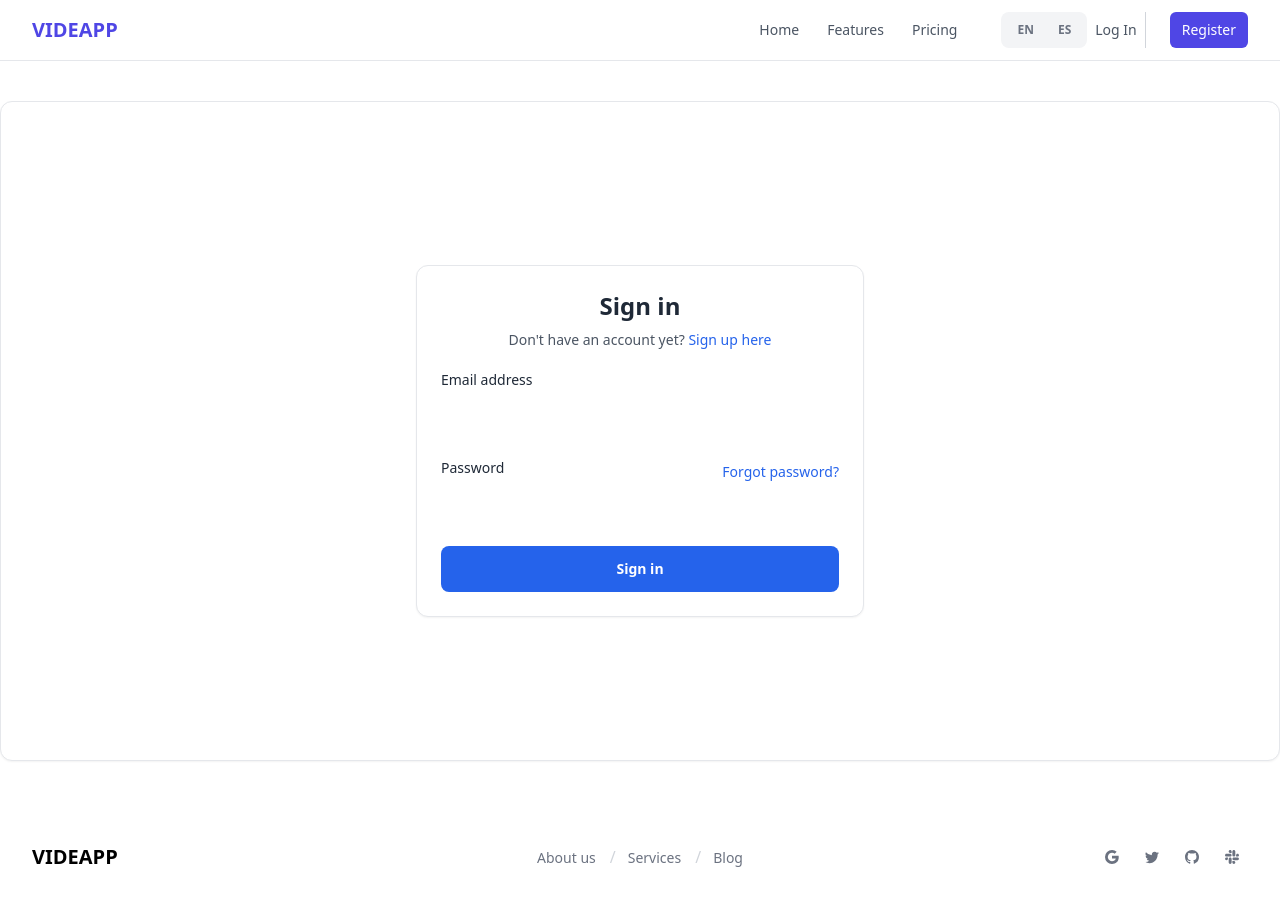
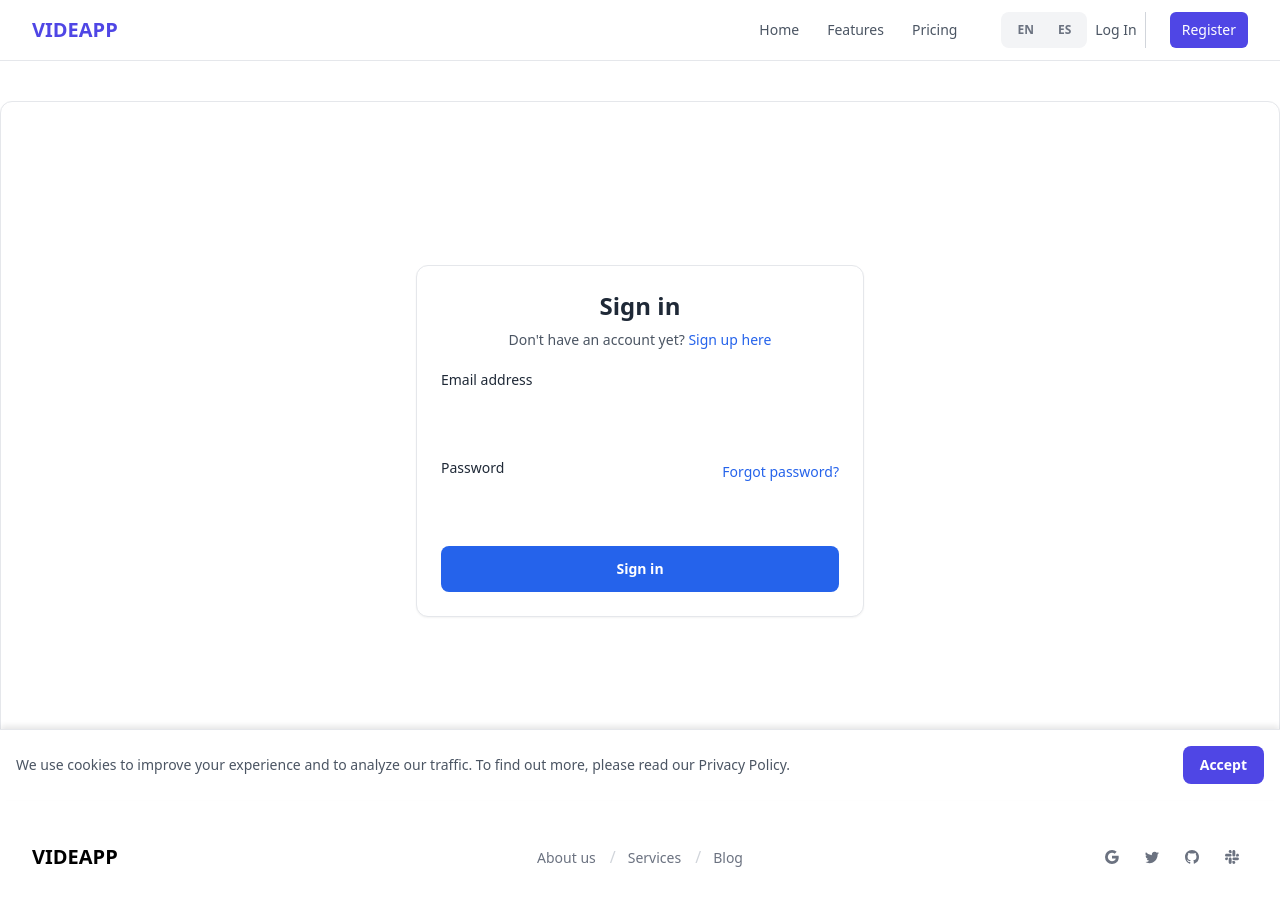
Before and after one commit to pdv88/admin-comunidad, a React (Vite) app in the folder client/: page /login in a window 1280 px wide. Shown: the top 906 px of the page. Built offline with nearby package versions, Linux system fonts and the light colour scheme.

Commit message:
feat: Add initial application structure with routing and a cookie consent component.

```diff
--- a/client/src/App.jsx
+++ b/client/src/App.jsx
@@ -18,7 +18,8 @@ import Voting from "./pages/Voting";
 import Properties from "./pages/Properties";
 import UserManagement from "./pages/UserManagement";
 import UpdatePassword from "./pages/UpdatePassword";
-import Settings from "./pages/Settings"; // Import Settings page
+import Settings from "./pages/Settings";
+import CookieConsent from "./components/CookieConsent"; // Import CookieConsent
 
 import { AuthProvider } from "./context/AuthContext";
 import ProtectedRoute from "./components/ProtectedRoute";
@@ -41,7 +42,7 @@ function App() {
              <Route path="/app/voting" element={<Voting />} />
              <Route path="/app/properties" element={<Properties />} />
              <Route path="/app/users" element={<UserManagement />} />
-             <Route path="/app/settings" element={<Settings />} /> {/* New Settings Route */}
+             <Route path="/app/settings" element={<Settings />} />
              {/* Redirect /dashboard to /app/dashboard for backward compatibility if needed */}
              <Route path="/dashboard" element={<Navigate to="/app/dashboard" replace />} />
           </Route>
@@ -49,6 +50,7 @@ function App() {
           <Route path="/verifyEmail/:token" element={<EmailVerification />} />
           <Route path="/update-password" element={<UpdatePassword />} />
         </Routes>
+        <CookieConsent />
       </Router>
     </AuthProvider>
   );
--- /dev/null
+++ b/client/src/components/CookieConsent.jsx
@@ -0,0 +1,43 @@
+import React, { useState, useEffect } from 'react';
+import { useTranslation } from 'react-i18next';
+
+const CookieConsent = () => {
+    const [showBanner, setShowBanner] = useState(false);
+    const { t } = useTranslation();
+
+    useEffect(() => {
+        const consent = localStorage.getItem('cookieConsent');
+        if (!consent) {
+            setShowBanner(true);
+        }
+    }, []);
+
+    const handleAccept = () => {
+        localStorage.setItem('cookieConsent', 'true');
+        setShowBanner(false);
+    };
+
+    if (!showBanner) return null;
+
+    return (
+        <div className="fixed bottom-0 left-0 right-0 z-50 p-4 bg-white border-t border-gray-200 shadow-[0_-4px_6px_-1px_rgba(0,0,0,0.1)] dark:bg-neutral-900 dark:border-neutral-700">
+            <div className="max-w-7xl mx-auto flex flex-col sm:flex-row items-center justify-between gap-4">
+                <div className="text-sm text-gray-600 dark:text-neutral-400">
+                    <p>
+                        {t('cookies.message', 'We use cookies to improve your experience and to analyze our traffic. To find out more, please read our Privacy Policy.')}
+                    </p>
+                </div>
+                <div className="flex gap-3 shrink-0">
+                    <button
+                        onClick={handleAccept}
+                        className="py-2 px-4 inline-flex items-center gap-x-2 text-sm font-semibold rounded-lg border border-transparent bg-indigo-600 text-white hover:bg-indigo-700 disabled:opacity-50 disabled:pointer-events-none"
+                    >
+                        {t('cookies.accept', 'Accept')}
+                    </button>
+                </div>
+            </div>
+        </div>
+    );
+};
+
+export default CookieConsent;
```
